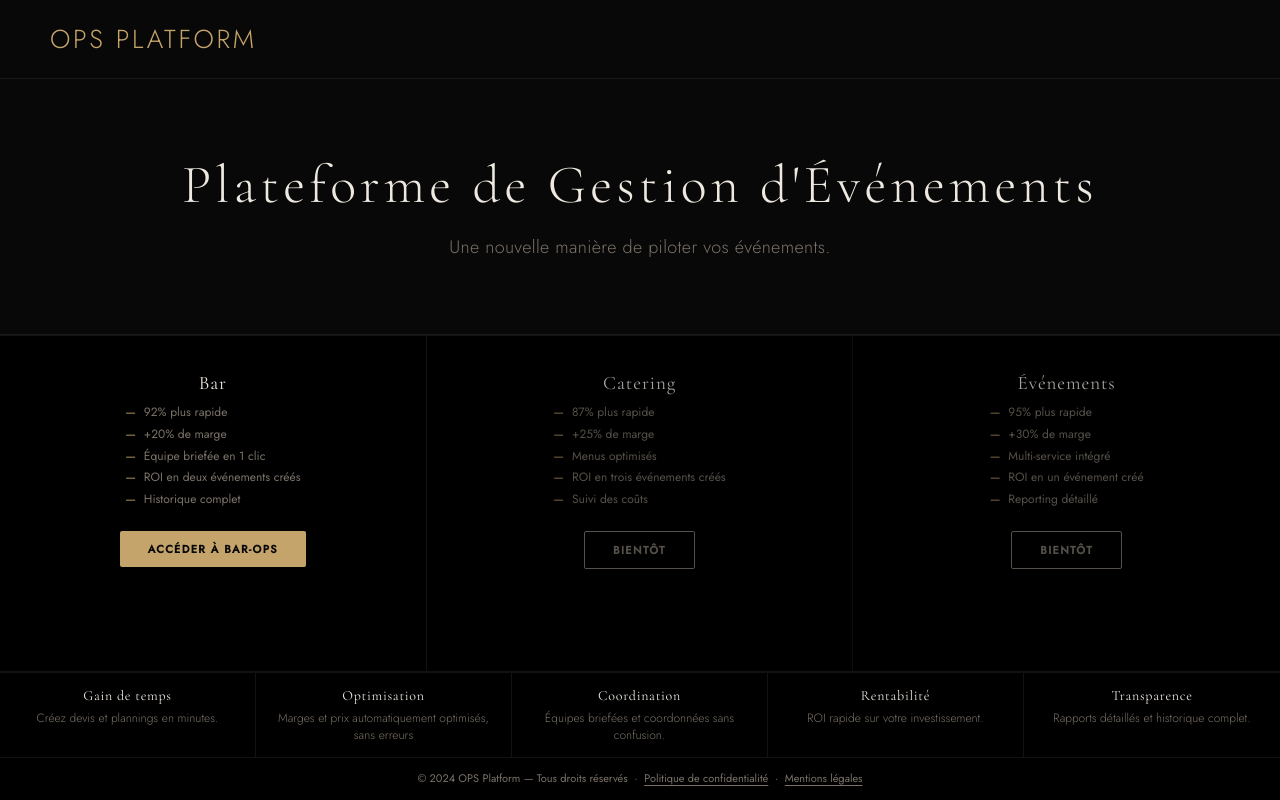
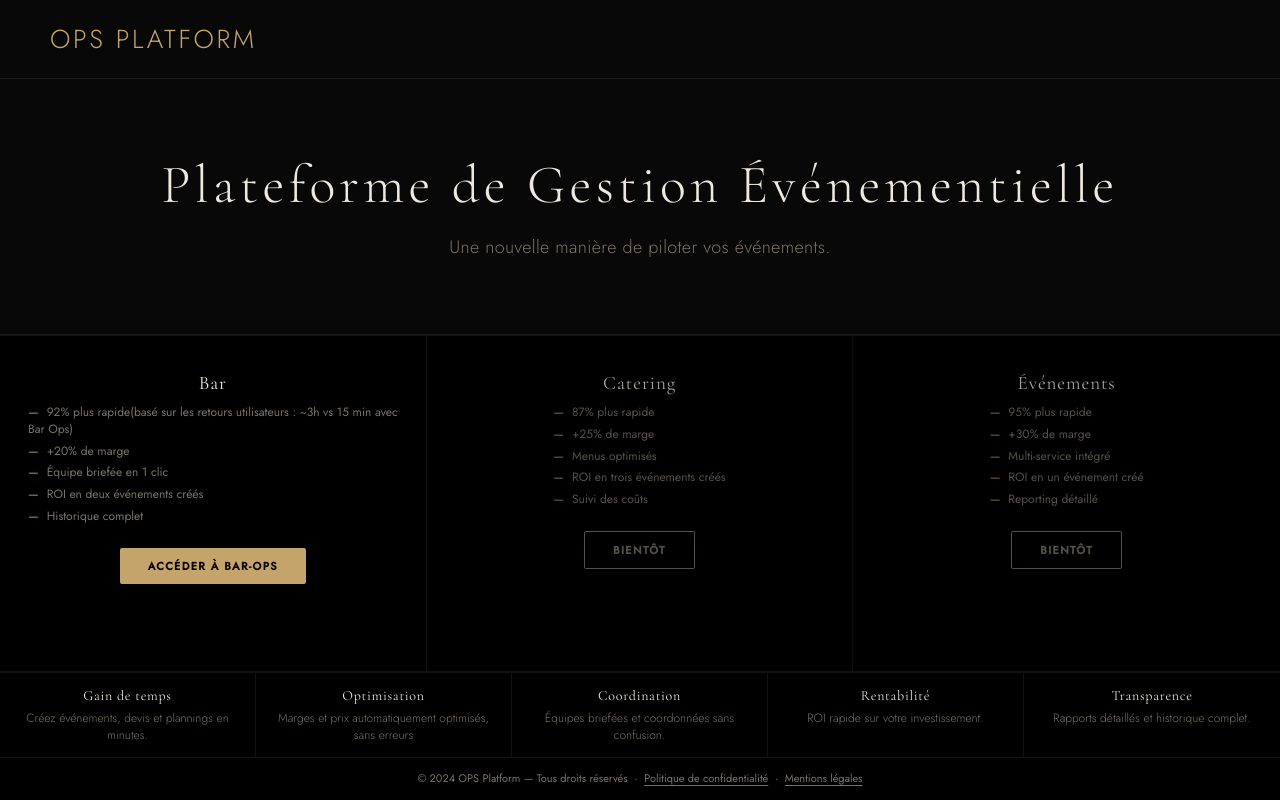
Before and after one commit to SPECTRE888/ops-platform, a plain HTML site: page index.html in a window 1280 px wide. Drawn offline with nearby package versions, Linux system fonts and the light colour scheme.

Commit message:
Update event management platform headings and features

```diff
--- a/index.html
+++ b/index.html
@@ -136,7 +136,7 @@
   </header>
 
   <section class="hero">
-    <h1>Plateforme de Gestion d'Événements</h1>
+    <h1>Plateforme de Gestion Événementielle</h1>
     <p>Une nouvelle manière de piloter vos événements.</p>
   </section>
 
@@ -144,7 +144,7 @@
     <div class="ops-card">
       <h3>Bar</h3>
       <ul class="ops-features">
-        <li>92% plus rapide</li>
+        <li>92% plus rapide<span>(basé sur les retours utilisateurs : ~3h vs 15 min avec Bar Ops)</span></li>
         <li>+20% de marge</li>
         <li>Équipe briefée en 1 clic</li>
         <li>ROI en deux événements créés</li>
@@ -180,7 +180,7 @@
 
   <footer>
     <div class="features">
-      <div class="feature"><h3>Gain de temps</h3><p>Créez devis et plannings en minutes.</p></div>
+      <div class="feature"><h3>Gain de temps</h3><p>Créez événements, devis et plannings en minutes.</p></div>
       <div class="feature"><h3>Optimisation</h3><p>Marges et prix automatiquement optimisés, sans erreurs</p></div>
       <div class="feature"><h3>Coordination</h3><p>Équipes briefées et coordonnées sans confusion.</p></div>
       <div class="feature"><h3>Rentabilité</h3><p>ROI rapide sur votre investissement.</p></div>
```
